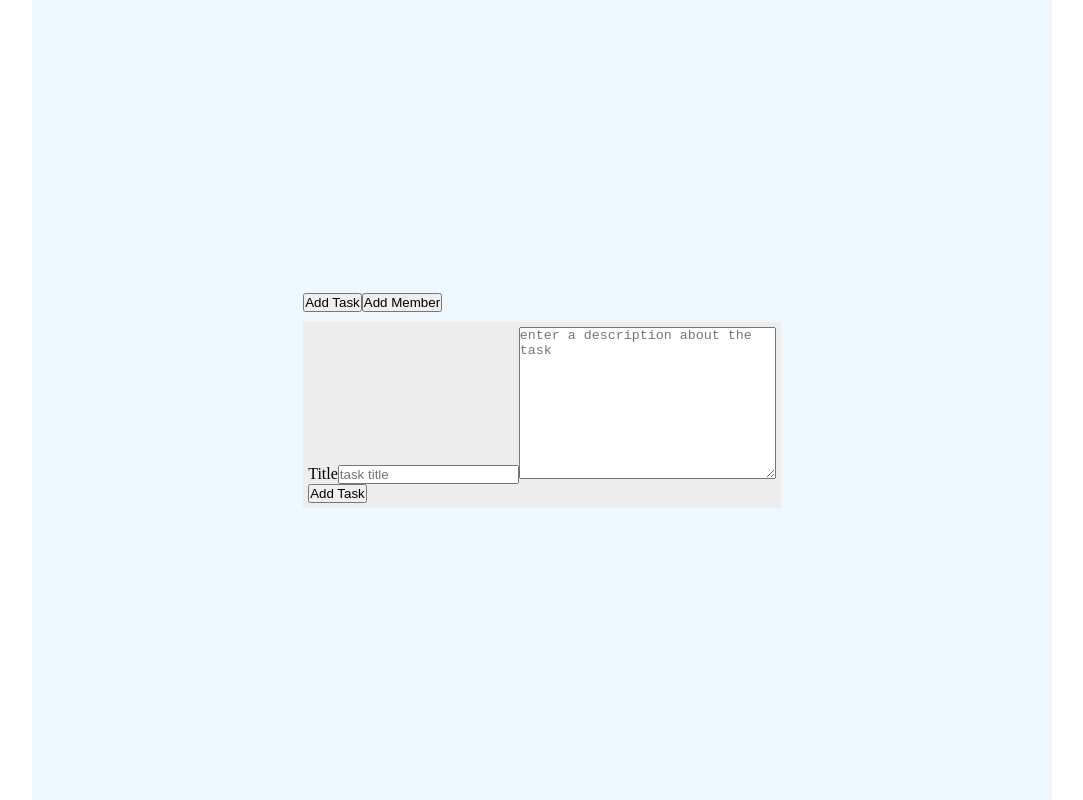
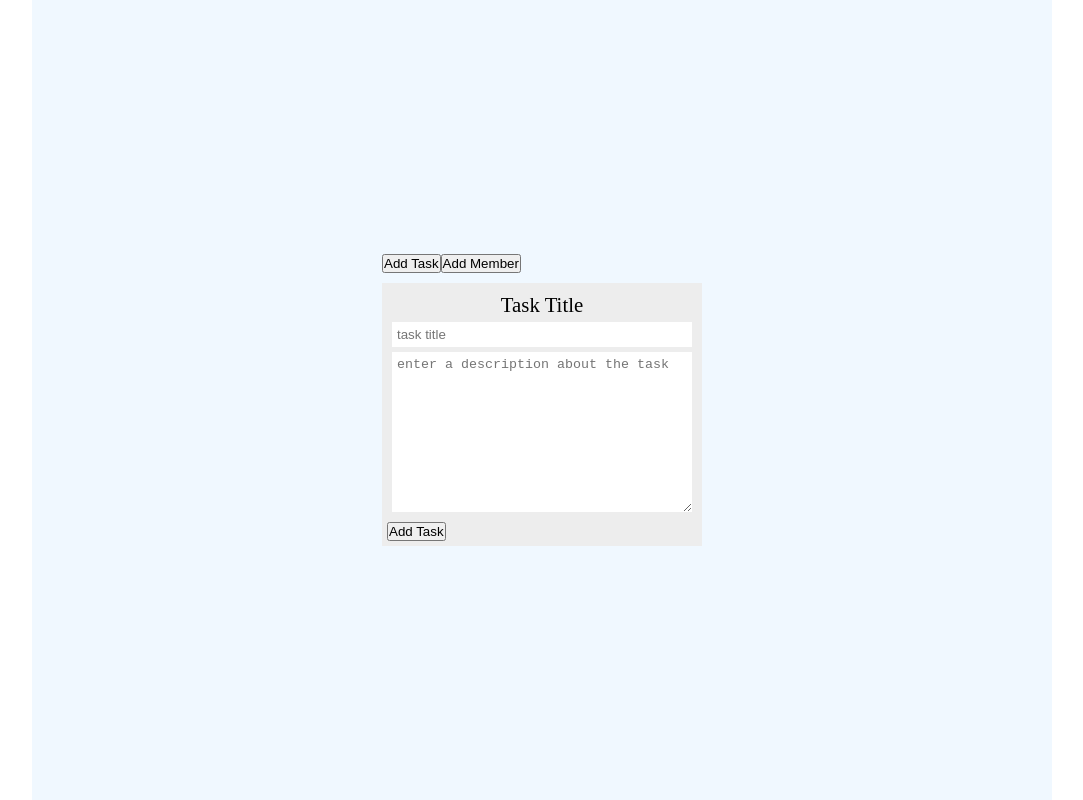
Before and after one commit to trescoder/todo-team, an Angular app: page / in a window 1280 px wide. Shown: the whole page, without its empty margins (98-1181 px from the left). Built offline with nearby package versions, Linux system fonts and the light colour scheme.

Commit message:
Customizing add task component

```diff
--- a/src/app/add-task/add-task.component.css
+++ b/src/app/add-task/add-task.component.css
@@ -0,0 +1,19 @@
+.inputs {
+  padding: 5px;
+}
+
+label,
+input,
+textarea {
+  display: block;
+  width: 100%;
+  margin-bottom: 5px;
+  padding: 5px;
+  border: none;
+}
+
+label {
+  text-align: center;
+  font-size: 1.3rem;
+  padding: 0;
+}
--- a/src/app/add-task/add-task.component.html
+++ b/src/app/add-task/add-task.component.html
@@ -1,6 +1,6 @@
 <form #addTaskForm="ngForm" (ngSubmit)="addTask(addTaskForm)">
-  <div>
-    <label for="title">Title</label>
+  <div class="inputs">
+    <label for="title">Task Title</label>
     <input
       type="text"
       id="task-title"
```
